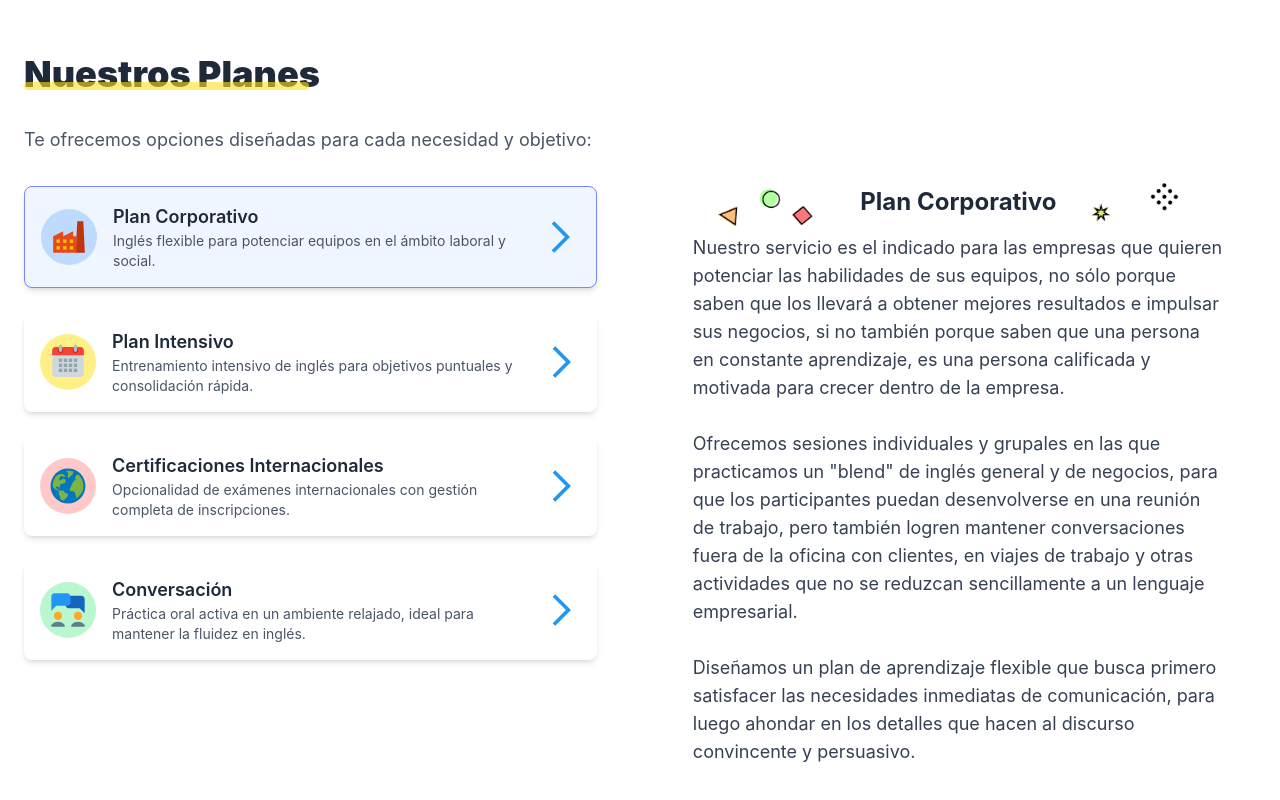
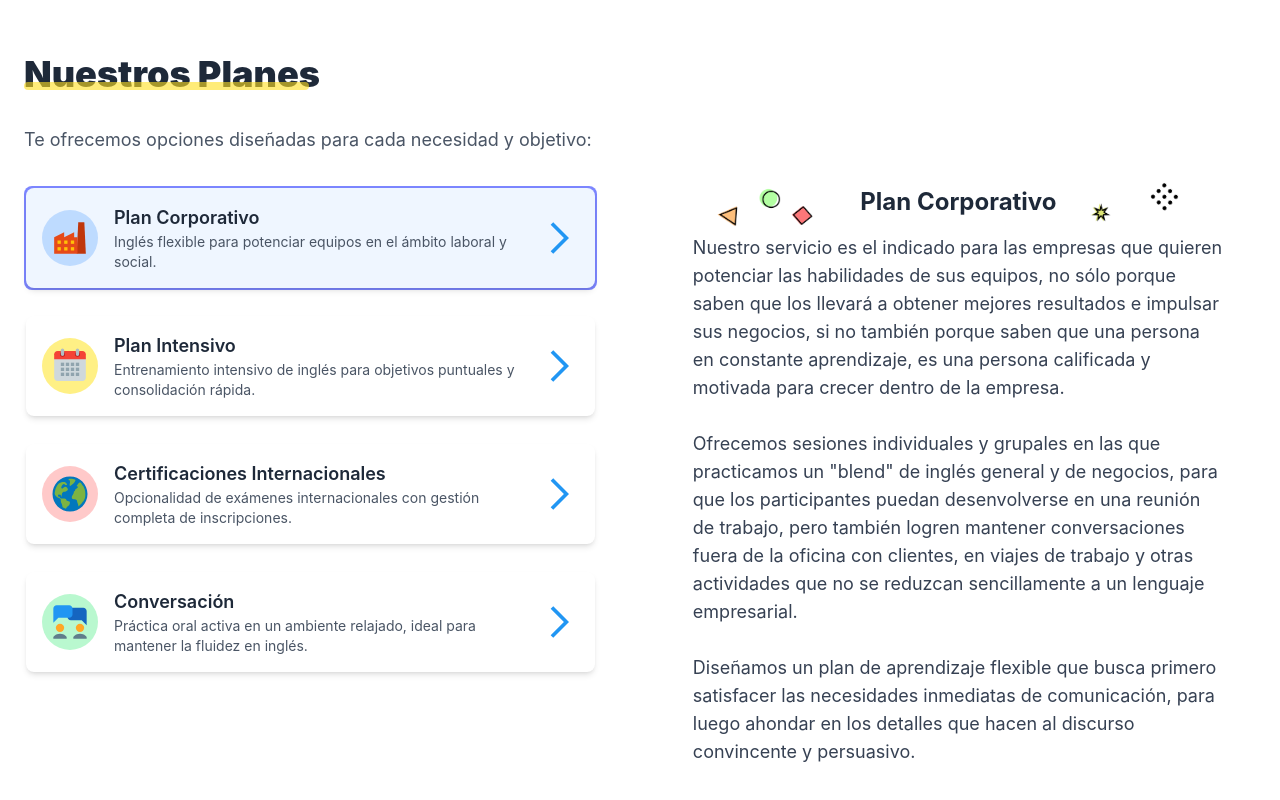
Before and after one commit to EngelFreites/official-english-web, a React (Vite) app: page / in a window 1280 px wide. Shown: the part 1931-2731 px from the top of the page. Built offline with nearby package versions, Linux system fonts and the light colour scheme; no server answers.

Commit message:
style: delete border black

```diff
--- a/src/component/Plans/Plans.jsx
+++ b/src/component/Plans/Plans.jsx
@@ -30,13 +30,16 @@ export default function Plans() {
       <div className="lg:flex lg:flex-row hidden  gap-16 mt-8">
         <div className="flex flex-col gap-6 w-full">
           {plansList.map(([key, { icon, title, text, backgroundColor }]) => (
+            <div
+              key={key}
+              className={`${
+                plan === key ? " bg-indigo-400" : "bg-white"
+              } rounded-lg p-[2px]`}
+            >
               <button
-              key={key}
                 onClick={() => setPlan(key)}
-              className={`flex items-center gap-4 p-4 rounded-lg shadow-md  transition-all cursor-pointer ${
-                plan === key
-                  ? "border-1  border-indigo-400 bg-blue-50"
-                  : "bg-white"
+                className={`flex items-center gap-4 p-4 rounded-lg shadow-md cursor-pointer active:scale-99 transition transform ${
+                  plan === key ? "bg-blue-50" : "bg-white"
                 }`}
               >
                 <div
@@ -45,11 +48,14 @@ export default function Plans() {
                   {iconPlans[icon]}
                 </div>
                 <div className="flex-1 text-left">
-                <h2 className="text-lg font-semibold text-gray-800">{title}</h2>
+                  <h2 className="text-lg font-semibold text-gray-800">
+                    {title}
+                  </h2>
                   <p className="text-sm text-gray-600">{text}</p>
                 </div>
                 <FcNext size={40} />
               </button>
+            </div>
           ))}
         </div>
         <div className="flex flex-col items-center text-center max-w-full relative">
```
Lines whose indentation alone changed are shown as unchanged.
